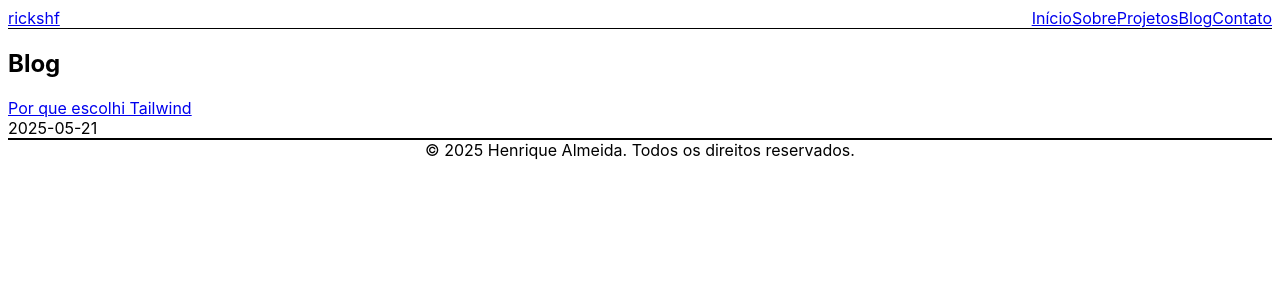
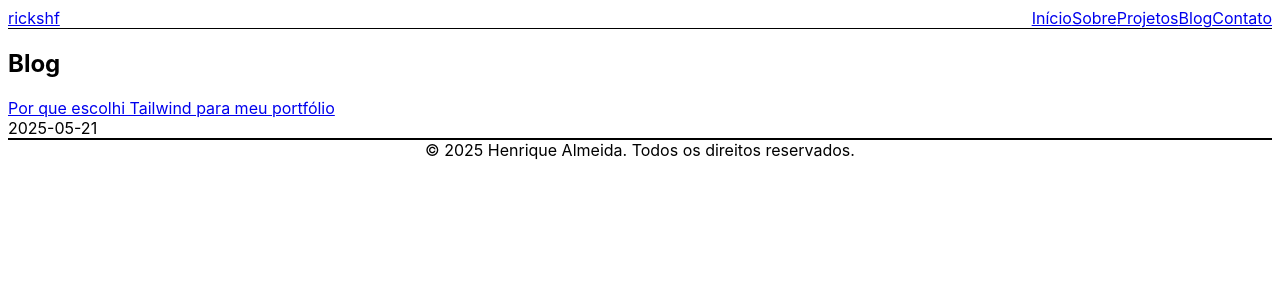
Before and after one commit to rickshf/react-portfolio, a React (Vite) app: page /blog in a window 1280 px wide. Shown: the top 300 px of the page. Built offline with nearby package versions, Linux system fonts and the light colour scheme; a web font is replaced by a local one.

Commit message:
feat(blog): load posts from markdown

```diff
--- /dev/null
+++ b/src/data/loadPosts.js
@@ -0,0 +1,36 @@
+const modules = import.meta.glob('../posts/*.md', { as: 'raw', eager: true });
+
+function parseFrontMatter(raw) {
+  const match = /^---\n([\s\S]*?)\n---\n?([\s\S]*)$/m.exec(raw);
+  let metadata = {};
+  let content = raw;
+  if (match) {
+    const fm = match[1];
+    content = match[2];
+    fm.split('\n').forEach((line) => {
+      const idx = line.indexOf(':');
+      if (idx !== -1) {
+        const key = line.slice(0, idx).trim();
+        let value = line.slice(idx + 1).trim();
+        if ((value.startsWith('"') && value.endsWith('"')) || (value.startsWith("'") && value.endsWith("'"))) {
+          value = value.slice(1, -1);
+        }
+        metadata[key] = value;
+      }
+    });
+  }
+  return { metadata, content };
+}
+
+export function loadPosts() {
+  return Object.entries(modules).map(([path, raw]) => {
+    const { metadata, content } = parseFrontMatter(raw);
+    const slug = path.split('/').pop().replace(/\.md$/, '');
+    return {
+      slug,
+      title: metadata.title || slug,
+      date: metadata.date || '',
+      content,
+    };
+  }).sort((a, b) => new Date(b.date) - new Date(a.date));
+}
--- a/src/data/posts.js
+++ /dev/null
@@ -1,11 +0,0 @@
-export const posts = [
-  {
-    title: "Por que escolhi Tailwind",
-    date: "2025-05-21",
-    slug: "tailwind",
-    content: `
-Tailwind CSS permite um design funcional e limpo com extrema flexibilidade.
-Neste artigo explico por que ele combina com minha filosofia de desenvolvimento
-minimalista e com foco em conteúdo.`
-  },
-];
--- a/src/pages/Blog.jsx
+++ b/src/pages/Blog.jsx
@@ -1,6 +1,8 @@
 import { Link } from "react-router-dom";
 import { useLanguage } from "../context/LanguageContext";
-import { posts } from "../data/posts";
+import { loadPosts } from "../data/loadPosts";
+
+const posts = loadPosts();
 
 export function Blog() {
   const { t } = useLanguage();
--- a/src/pages/Post.jsx
+++ b/src/pages/Post.jsx
@@ -2,7 +2,9 @@
 import { useParams, Link } from "react-router-dom";
 import ReactMarkdown from "react-markdown";
 import { useLanguage } from "../context/LanguageContext";
-import { posts } from "../data/posts";
+import { loadPosts } from "../data/loadPosts";
+
+const posts = loadPosts();
 
 export function Post() {
   const { slug } = useParams();
```
